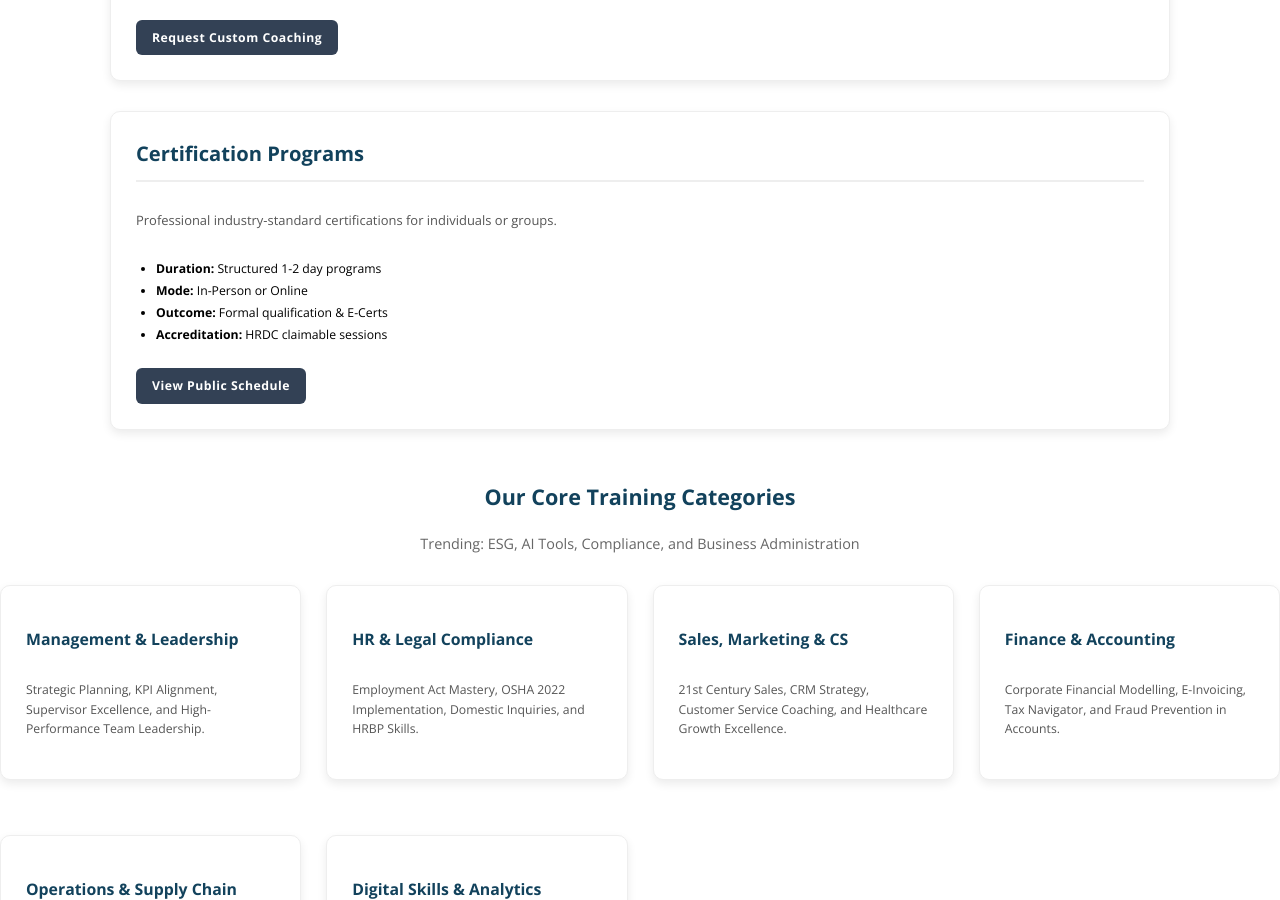
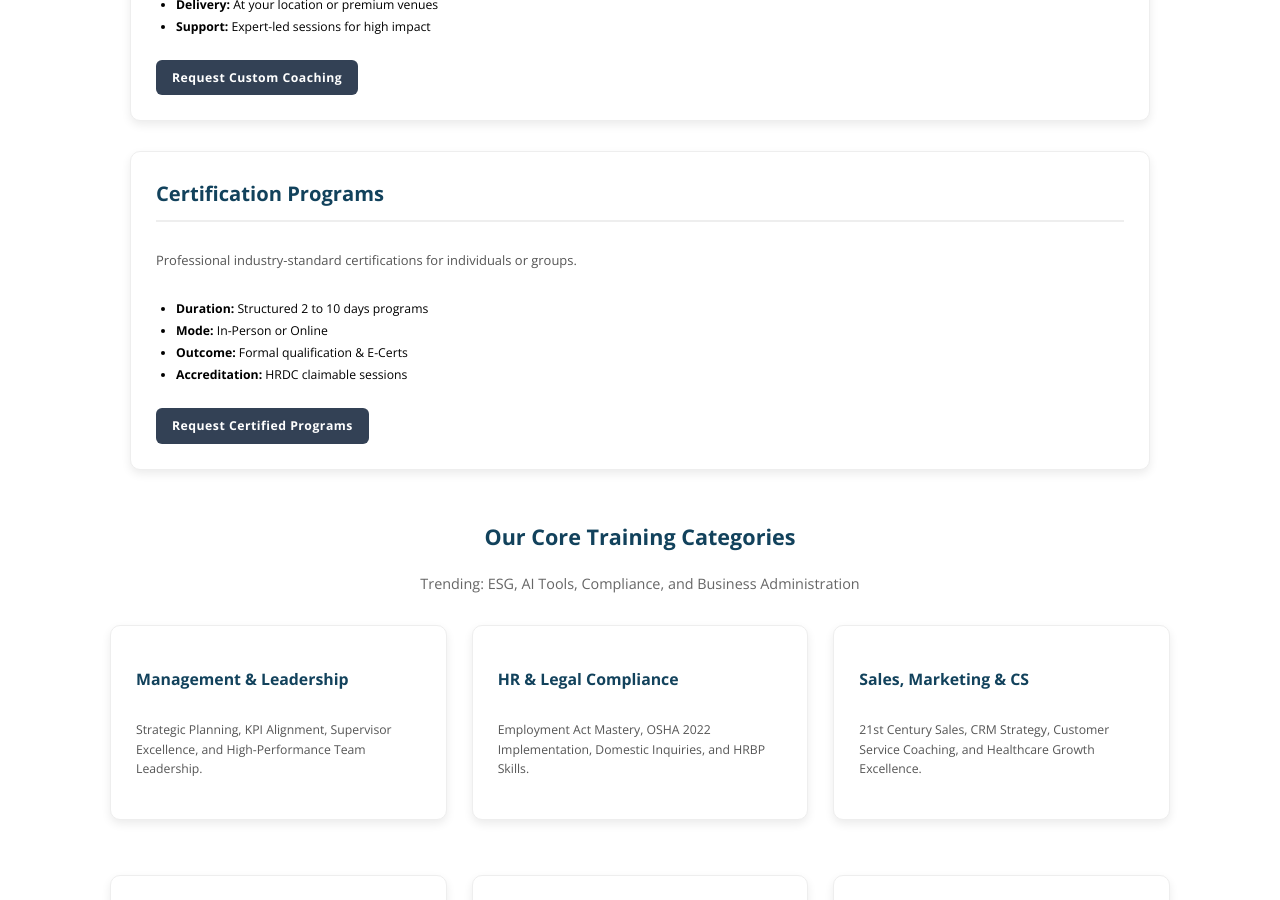
Before and after one commit to kiaarjen27/cxcons, a Jekyll site: the page built from programs/index.html, in a window 1280 px wide and 900 px high, scrolled down 1108 px. Built offline with Jekyll 4.4.1, drawn with Linux system fonts in a browser that asks for light colours.

Commit message:
Update index.html

```diff
--- a/programs/index.html
+++ b/programs/index.html
@@ -42,6 +42,7 @@ description: Your Future Starts Here. Design and organize internal training for
       </div>
     </div>
 
+      <div class="content-wrapper">
 <!-- Coaching Programs -->
 <div class="card" style="text-align: left;">
   <h2 style="color: #12425c; font-size: 1.4em; border-bottom: 2px solid #eee; padding-bottom: 10px;">Coaching Programs</h2>
@@ -60,12 +61,12 @@ description: Your Future Starts Here. Design and organize internal training for
   <h2 style="color: #12425c; font-size: 1.4em; border-bottom: 2px solid #eee; padding-bottom: 10px;">Certification Programs</h2>
   <p style="font-size: 0.9em; color: #555;">Professional industry-standard certifications for individuals or groups.</p>
   <ul style="padding-left: 20px; font-size: 0.85em; line-height: 1.8;">
-    <li><strong>Duration:</strong> Structured 1-2 day programs</li>
+    <li><strong>Duration:</strong> Structured 2 to 10 days programs</li>
     <li><strong>Mode:</strong> In-Person or Online</li>
     <li><strong>Outcome:</strong> Formal qualification & E-Certs</li>
     <li><strong>Accreditation:</strong> HRDC claimable sessions</li>
   </ul>
-  <a href="https://www.cxcons.com/contact" class="subscribe-btn" style="background:#334155; margin-top:10px; width:100%; text-decoration:none; display:block; text-align:center;">View Public Schedule</a>
+  <a href="https://www.cxcons.com/request-custom-programs" class="subscribe-btn" style="background:#334155; margin-top:10px; width:100%; text-decoration:none; display:block; text-align:center;">Request Certified Programs</a>
 </div>
     </div>
 
```
